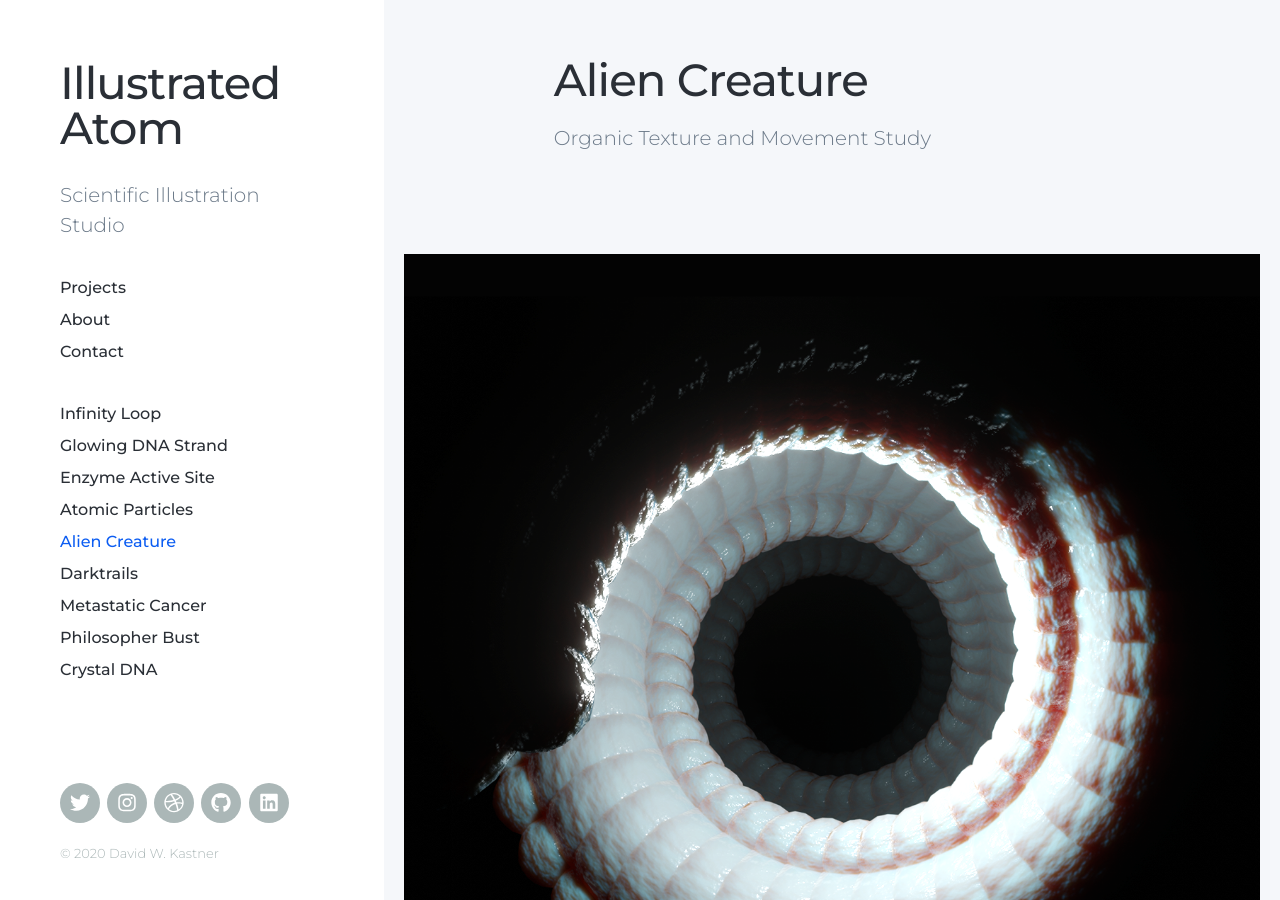
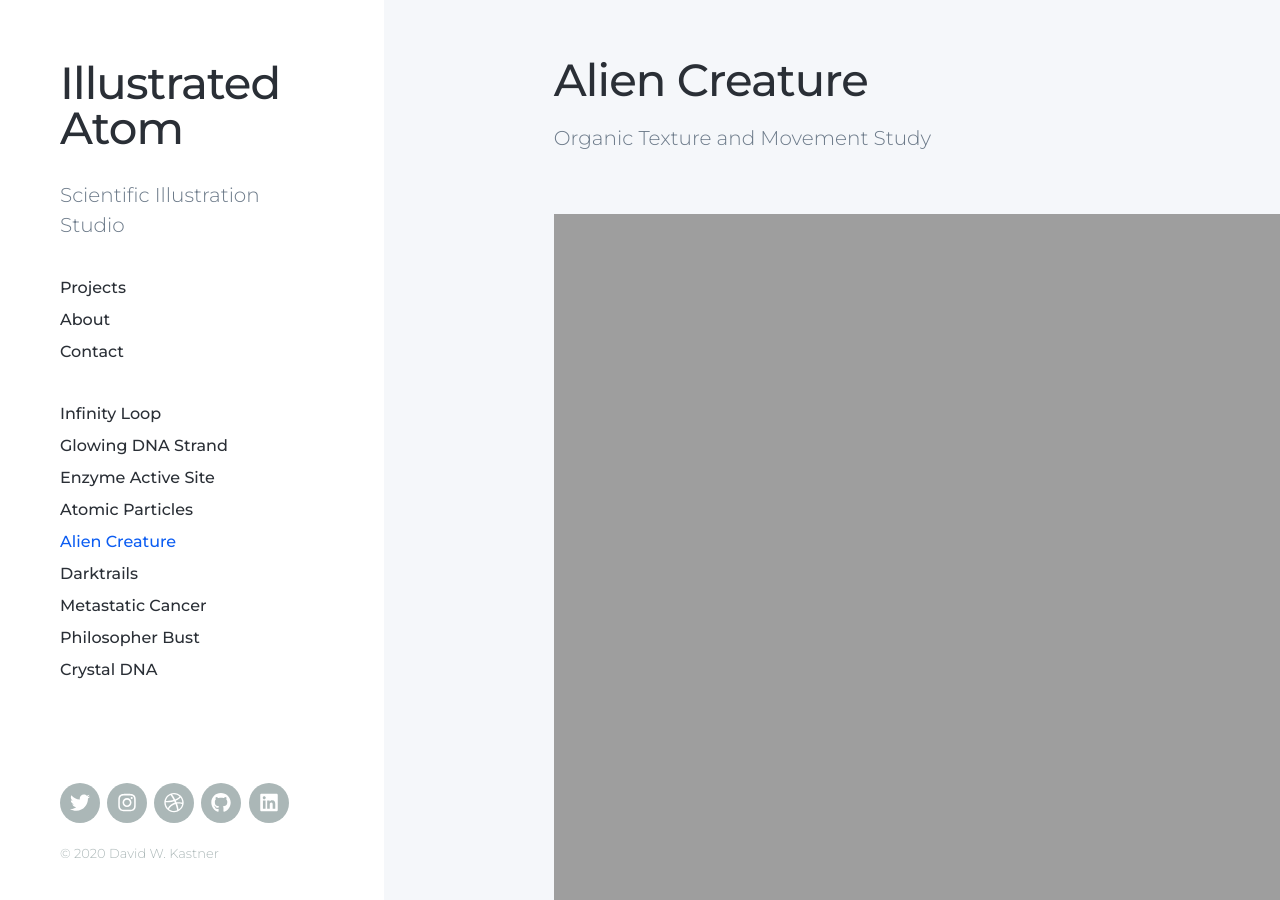
Before and after one commit to davidkastner/illustratedatom, a Jekyll site: the page built from _projects/2020-06-05-facehugger.md, in a window 1280 px wide and 900 px high. Built offline with Jekyll 4.4.1, drawn with Linux system fonts in a browser that asks for light colours; nearby versions of some CDN libraries.

Commit message:
Facehugger video

```diff
--- a/_projects/2020-06-05-facehugger.md
+++ b/_projects/2020-06-05-facehugger.md
@@ -3,11 +3,11 @@
 subtitle: 'Organic Texture and Movement Study'
 date: 2020-06-06 00:00:00
 description: Blender Render
-featured_image: '/images/projects/blender/facehugger.png'
+featured_image: 'https://www.illustratedatom.com/images/projects/blender/facehugger.mp4'
 published: true
 ---
 
-![](/images/projects/blender/facehugger.png)
+<iframe src="https://www.illustratedatom.com/images/projects/blender/facehugger.mp4" style="width:100vh;height:100vh;" frameborder="0" webkitallowfullscreen mozallowfullscreen allowfullscreen></iframe>
 
 ---
 
```
Also changed, not shown: 1 other file.
